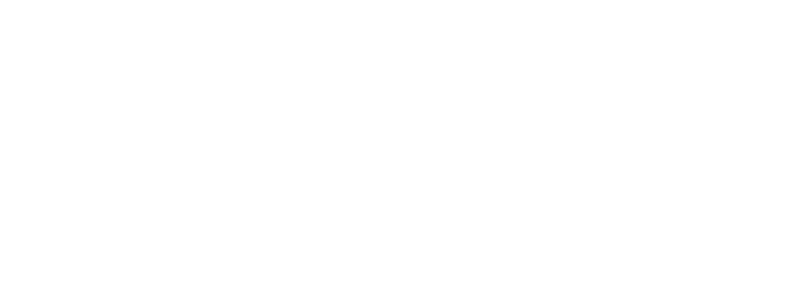
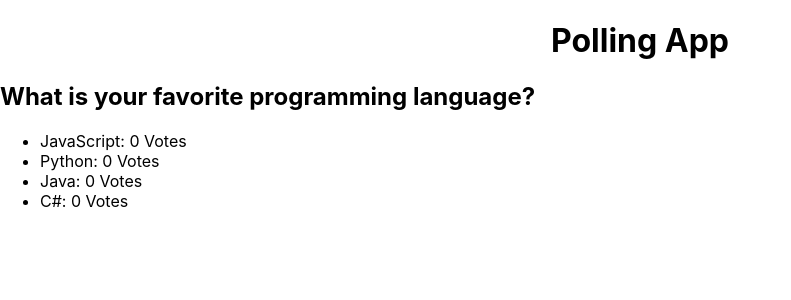
Before and after one commit to Farhan2k19/EAD-Exam, a React (Create React App) app: page / in a window 1280 px wide. Shown: the top 300 px of the page, without its empty margins (0-791 px from the left). Built offline with nearby package versions, Linux system fonts and the light colour scheme.

Commit message:
Add Poll Display Component

```diff
--- a/src/App.js
+++ b/src/App.js
@@ -1,12 +1,20 @@
 import './App.css';
-
+import PollDisplay from './Components/PollDisplay';
 function App() {
 
 
+
   return (
+
+    <>
     <div className="App">
+      <h1>
+        Polling App
+      </h1>
+    </div>
+    <PollDisplay/>
 
-    </div>
+    </>
   );
 }
 
--- /dev/null
+++ b/src/Components/PollDisplay.jsx
@@ -0,0 +1,38 @@
+import React from 'react'
+
+function PollDisplay() {
+
+    const question="What is your favorite programming language?";
+    const choicesArray=[
+
+    { "id": 1, "label": "JavaScript", "votes": 0 },
+
+    { "id": 2, "label": "Python", "votes": 0 },
+
+    { "id": 3, "label": "Java", "votes": 0 },
+
+    { "id": 4, "label": "C#", "votes": 0 }
+
+  ]
+
+     const totalVotes=choicesArray.reduce((total,choice)=>{
+      return total+choice.votes;
+    },0);
+
+  return (
+    <div>
+        <h2>{question}</h2>
+
+        <ul>
+            {choicesArray.map((choice)=>{
+                return <li key={choice.id}>{choice.label}{": "}{totalVotes}{"  Votes"}</li>
+            }
+            )}
+        </ul>
+
+
+    </div>
+  )
+}
+
+export default PollDisplay
```
